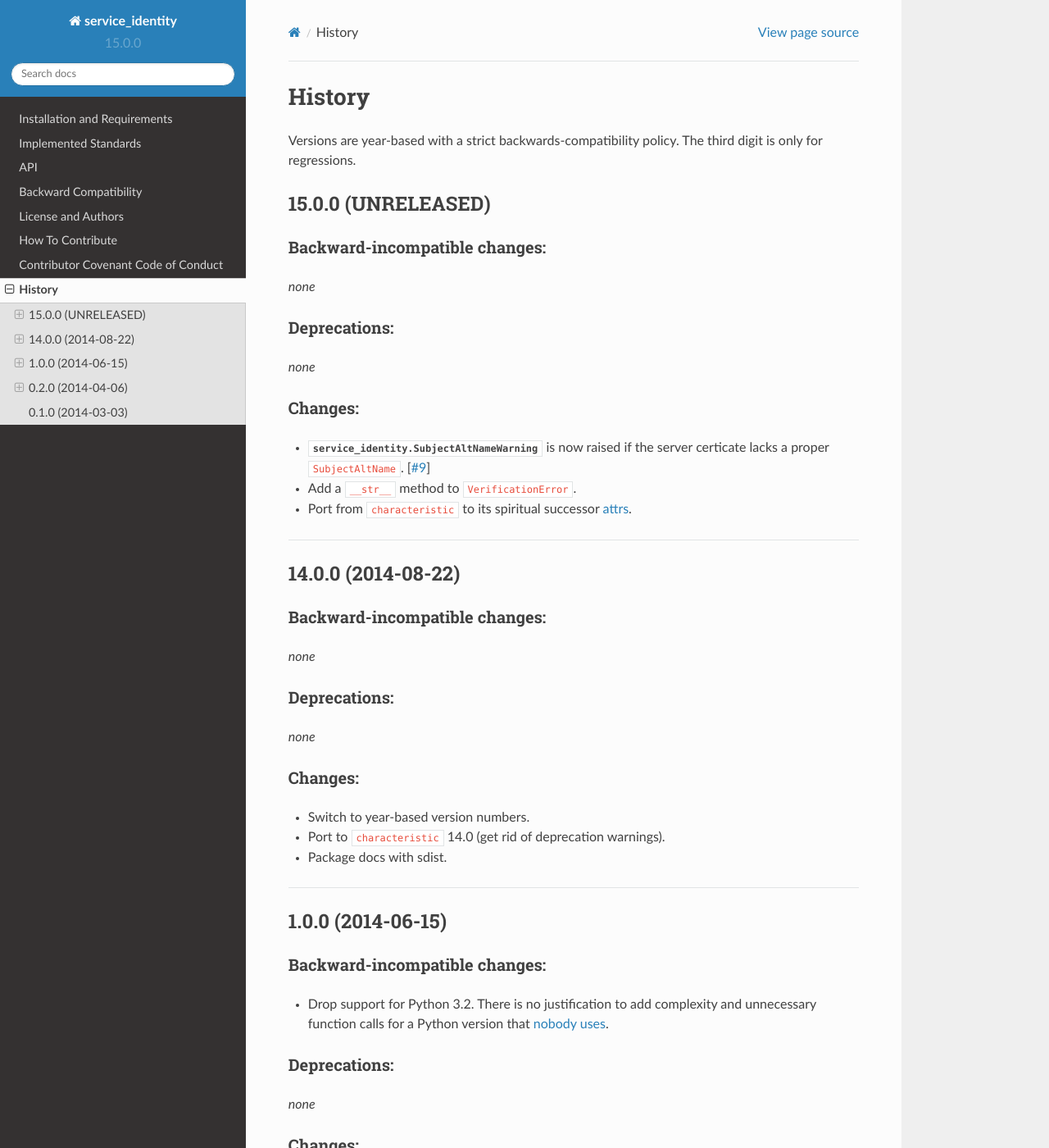
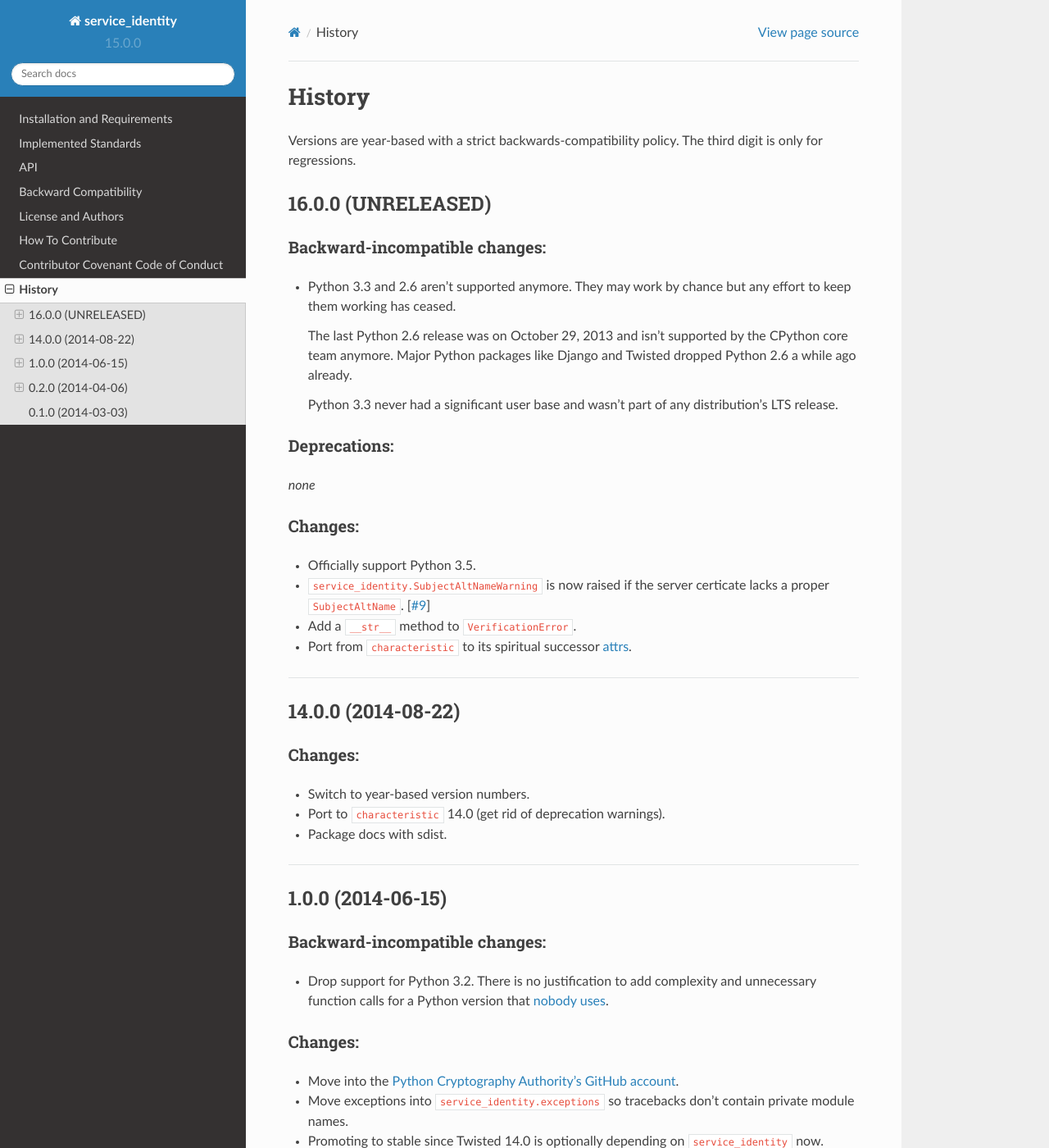
Before and after one commit to pyca/service-identity, a Sphinx documentation site: the page built from docs/changelog.rst, in a window 1280 px wide and 1400 px high. Shown: the whole window at 82% size. Built offline with Sphinx 7.4.7 and the Read the Docs theme 2.0.0, drawn with Linux system fonts in a browser that asks for light colours.

Commit message:
Drop support for legacy Python versions
Keep 2.7 and PyPy though.

```diff
--- a/CHANGELOG.rst
+++ b/CHANGELOG.rst
@@ -7,14 +7,19 @@ Versions are year-based with a strict backwards-compatibility policy.
 The third digit is only for regressions.
 
 
-15.0.0 (UNRELEASED)
+16.0.0 (UNRELEASED)
 -------------------
-
 
 Backward-incompatible changes:
 ^^^^^^^^^^^^^^^^^^^^^^^^^^^^^^
 
-*none*
+- Python 3.3 and 2.6 aren't supported anymore.
+  They may work by chance but any effort to keep them working has ceased.
+
+  The last Python 2.6 release was on October 29, 2013 and isn't supported by the CPython core team anymore.
+  Major Python packages like Django and Twisted dropped Python 2.6 a while ago already.
+
+  Python 3.3 never had a significant user base and wasn't part of any distribution's LTS release.
 
 
 Deprecations:
@@ -25,7 +30,8 @@ Deprecations:
 Changes:
 ^^^^^^^^
 
-- :exc:`service_identity.SubjectAltNameWarning` is now raised if the server certicate lacks a proper ``SubjectAltName``.
+- Officially support Python 3.5.
+- ``service_identity.SubjectAltNameWarning`` is now raised if the server certicate lacks a proper ``SubjectAltName``.
   [`#9 <https://github.com/pyca/service_identity/issues/9>`_]
 - Add a ``__str__`` method to ``VerificationError``.
 - Port from ``characteristic`` to its spiritual successor `attrs <https://attrs.readthedocs.org/>`_.
@@ -36,18 +42,6 @@ Changes:
 
 14.0.0 (2014-08-22)
 -------------------
-
-
-Backward-incompatible changes:
-^^^^^^^^^^^^^^^^^^^^^^^^^^^^^^
-
-*none*
-
-
-Deprecations:
-^^^^^^^^^^^^^
-
-*none*
 
 Changes:
 ^^^^^^^^
@@ -63,19 +57,11 @@ Changes:
 1.0.0 (2014-06-15)
 ------------------
 
-
 Backward-incompatible changes:
 ^^^^^^^^^^^^^^^^^^^^^^^^^^^^^^
 
 - Drop support for Python 3.2.
   There is no justification to add complexity and unnecessary function calls for a Python version that `nobody uses <https://alexgaynor.net/2014/jan/03/pypi-download-statistics/>`_.
-
-
-Deprecations:
-^^^^^^^^^^^^^
-
-*none*
-
 
 Changes:
 ^^^^^^^^
@@ -95,20 +81,12 @@ Changes:
 0.2.0 (2014-04-06)
 ------------------
 
-
 Backward-incompatible changes:
 ^^^^^^^^^^^^^^^^^^^^^^^^^^^^^^
 
 - Refactor into a multi-module package.
   Most notably, ``verify_hostname`` and ``extract_ids`` live in the ``service_identity.pyopenssl`` module now.
 - ``verify_hostname`` now takes an ``OpenSSL.SSL.Connection`` for the first argument.
-
-
-Deprecations:
-^^^^^^^^^^^^^
-
-*none*
-
 
 Changes:
 ^^^^^^^^
@@ -124,4 +102,4 @@ Changes:
 0.1.0 (2014-03-03)
 ------------------
 
-- Initial release.
+Initial release.
--- a/docs/installation.rst
+++ b/docs/installation.rst
@@ -25,7 +25,8 @@ Optionally, idna_ ``>= 0.6`` can be used for `internationalized domain names`_ (
 Unfortunately it’s required because Python’s IDN support in the standard library is outdated_ even in the latest releases.
 
 If you need Python 3.2 support, you will have to use the latest 0.2.x release.
-It will receive bug fix releases if necessary but other than that no further development is planned.
+If you need Python 2.6 or 3.3 support, you will have to use the latest 14.0.x release.
+They will receive bug fix releases if necessary but other than that no further development is planned.
 
 .. _attrs: http://attrs.readthedocs.org/
 .. _pyOpenSSL: https://pypi.python.org/pypi/pyOpenSSL/
--- a/setup.py
+++ b/setup.py
@@ -23,10 +23,8 @@ CLASSIFIERS = [
     "Operating System :: Microsoft :: Windows",
     "Programming Language :: Python",
     "Programming Language :: Python :: 2",
-    "Programming Language :: Python :: 2.6",
     "Programming Language :: Python :: 2.7",
     "Programming Language :: Python :: 3",
-    "Programming Language :: Python :: 3.3",
     "Programming Language :: Python :: 3.4",
     "Programming Language :: Python :: 3.5",
     "Programming Language :: Python :: Implementation :: CPython",
```
Also changed, not shown: other parts of docs/installation.rst (+1 -1 lines), 1 other file.
